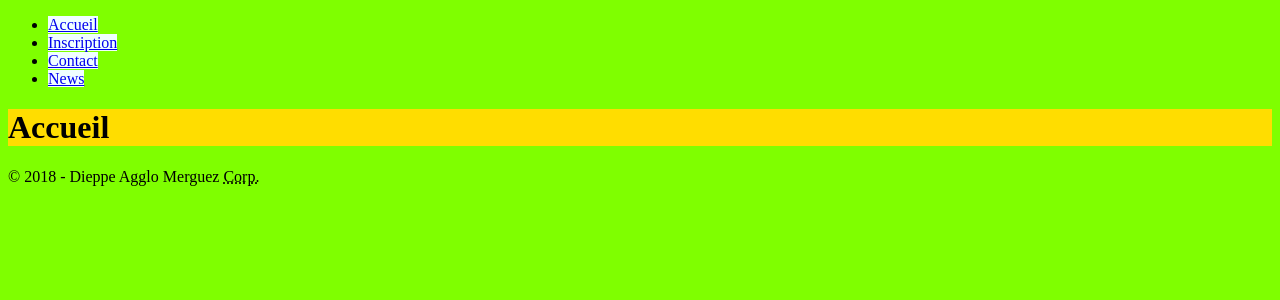
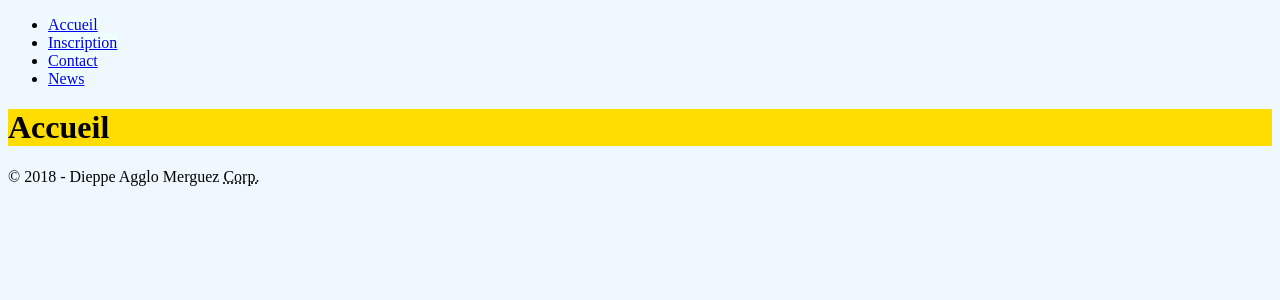
Before and after one commit to GIL66/PHP, a PHP site: page / in a window 1280 px wide. Shown: the top 300 px of the page. Run offline with PHP 8.4, Linux system fonts and the light colour scheme.

Commit message:
ajout de style css

```diff
--- a/assets/css/style.css
+++ b/assets/css/style.css
@@ -1,5 +1,5 @@
 body {
-    background: chartreuse;
+    background-color: aliceblue;
 }
 
 h1 {
```
